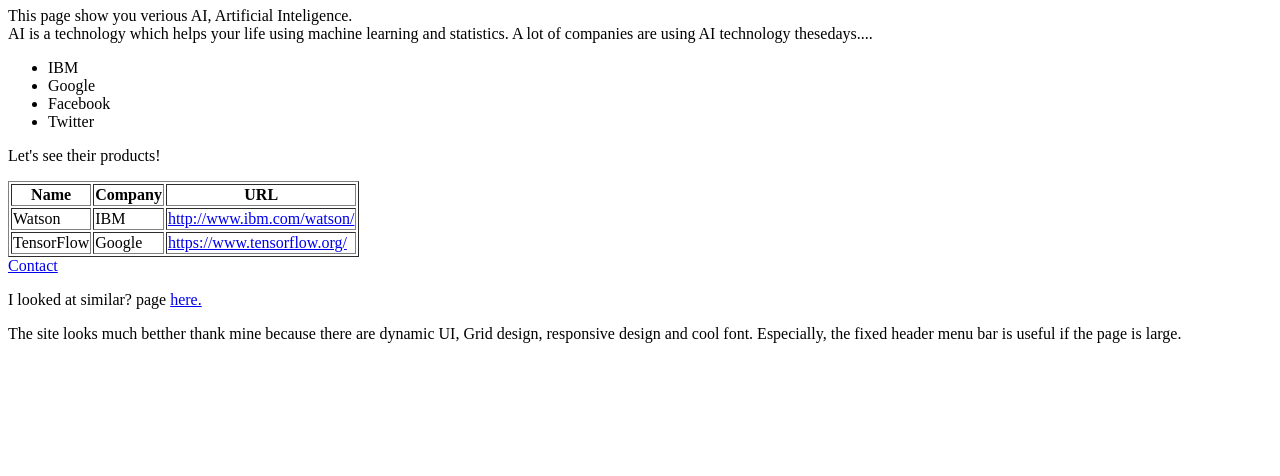
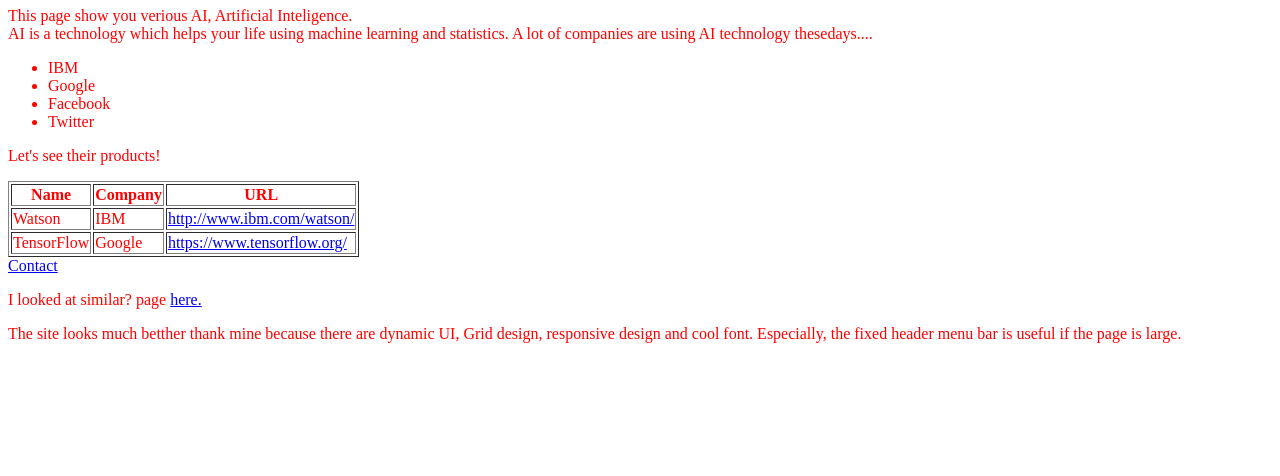
Before and after one commit to yusuke0324/yusuke0324.github.io, a plain HTML site: page index.html in a window 1280 px wide. Shown: the part 324-800 px from the top of the page. Drawn offline with Linux system fonts and the light colour scheme.

Commit message:
make a stylesheet and apply it to the both page

```diff
--- a/index.html
+++ b/index.html
@@ -2,6 +2,7 @@
 <html>
 <head>
   <title>My page</title>
+  <link rel="stylesheet" type="text/css" href="styles.css">
 </head>
 <body>
 <h1>Artificial Intelligence</h1>
--- /dev/null
+++ b/styles.css
@@ -0,0 +1,3 @@
+body{
+  color:red;
+}
```
Also changed, not shown: contact.html (+1 -0 lines).
